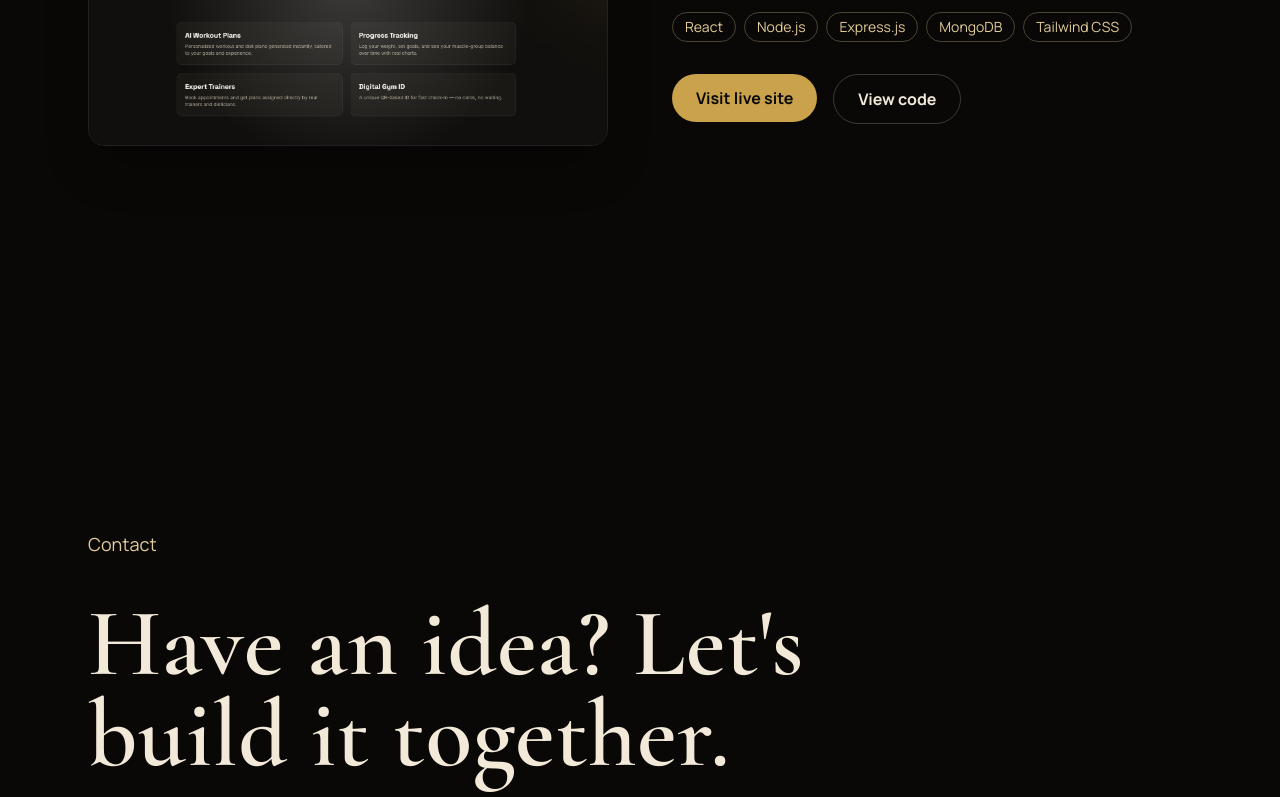
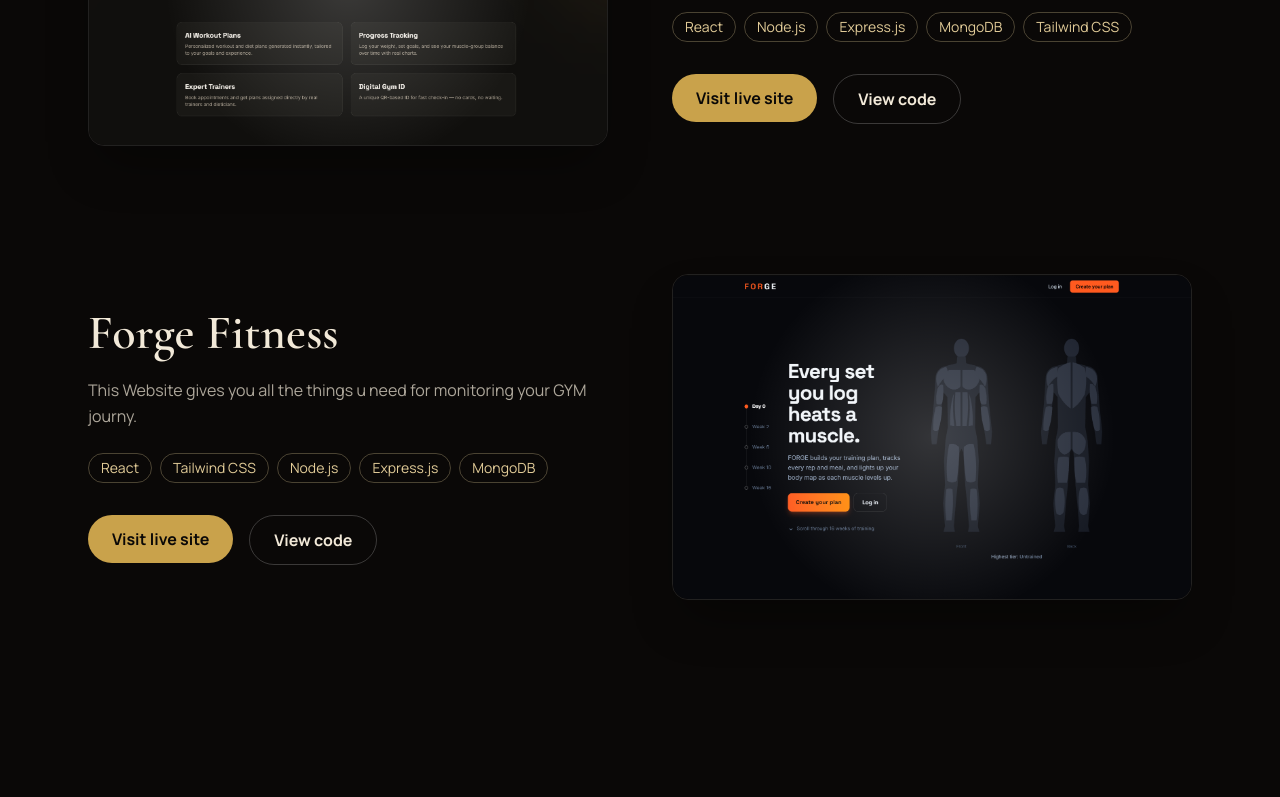
Before and after one commit to pablochomcobar1-ops/my-portfolio, a React (Vite) app: page / in a window 1280 px wide. Shown: the part 3165-3962 px from the top of the page. Built offline with nearby package versions, Linux system fonts and the light colour scheme.

Commit message:
Add new project

```diff
--- a/src/data/portfolio.js
+++ b/src/data/portfolio.js
@@ -32,4 +32,13 @@ export const projects = [
     live: "https://bajrang-gym-maangement.vercel.app",
   },
   // Add more projects here with the same shape
+  {
+    title: "Forge Fitness",
+    description:
+      "This Website gives you all the things u need for monitoring your GYM journy.",
+    tech: ["React", "Tailwind CSS", "Node.js", "Express.js", "MongoDB"],
+    image: "/projects/forge-fitness.png",
+    github: "https://github.com/pablochomcobar1-ops/forge-fitness",
+    live: "https://forge-fitness-gules-three.vercel.app",
+  },
 ];
```
Also changed, not shown: public/projects/forge-fitness.png (added).
